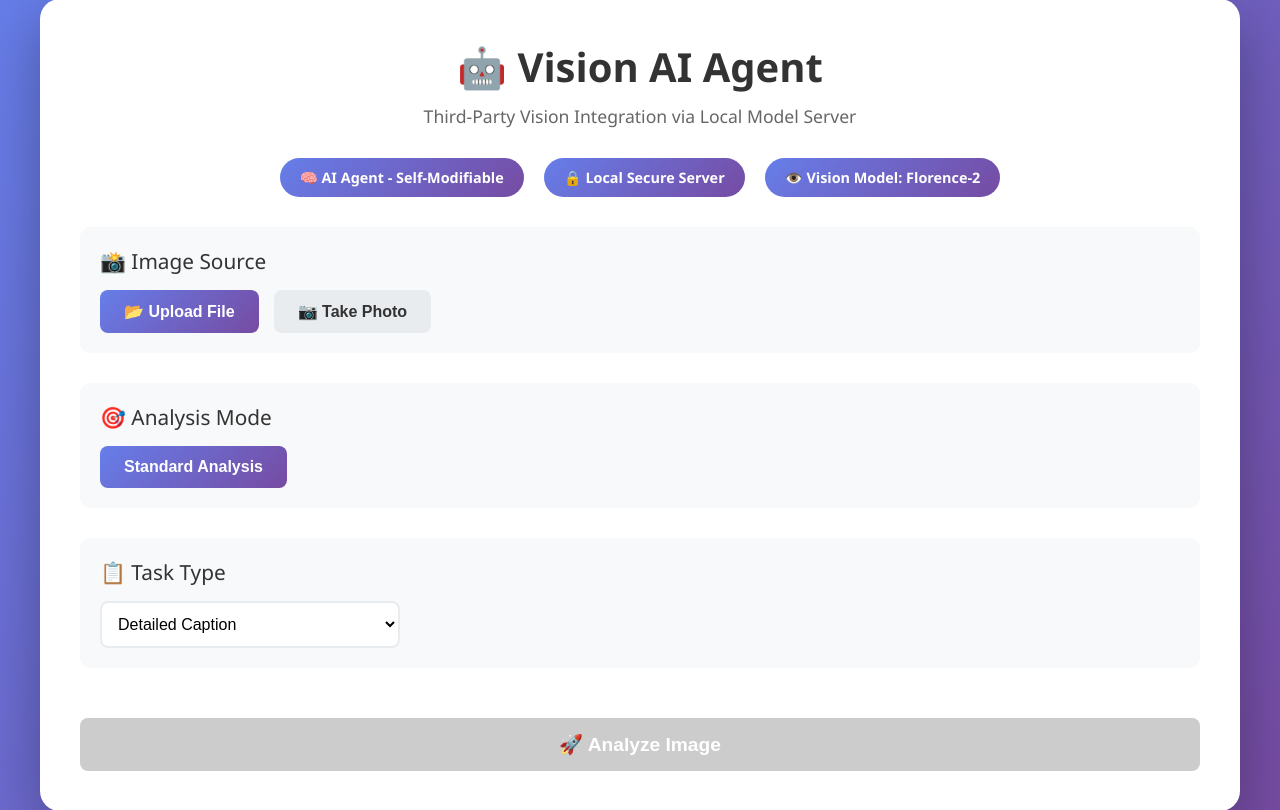
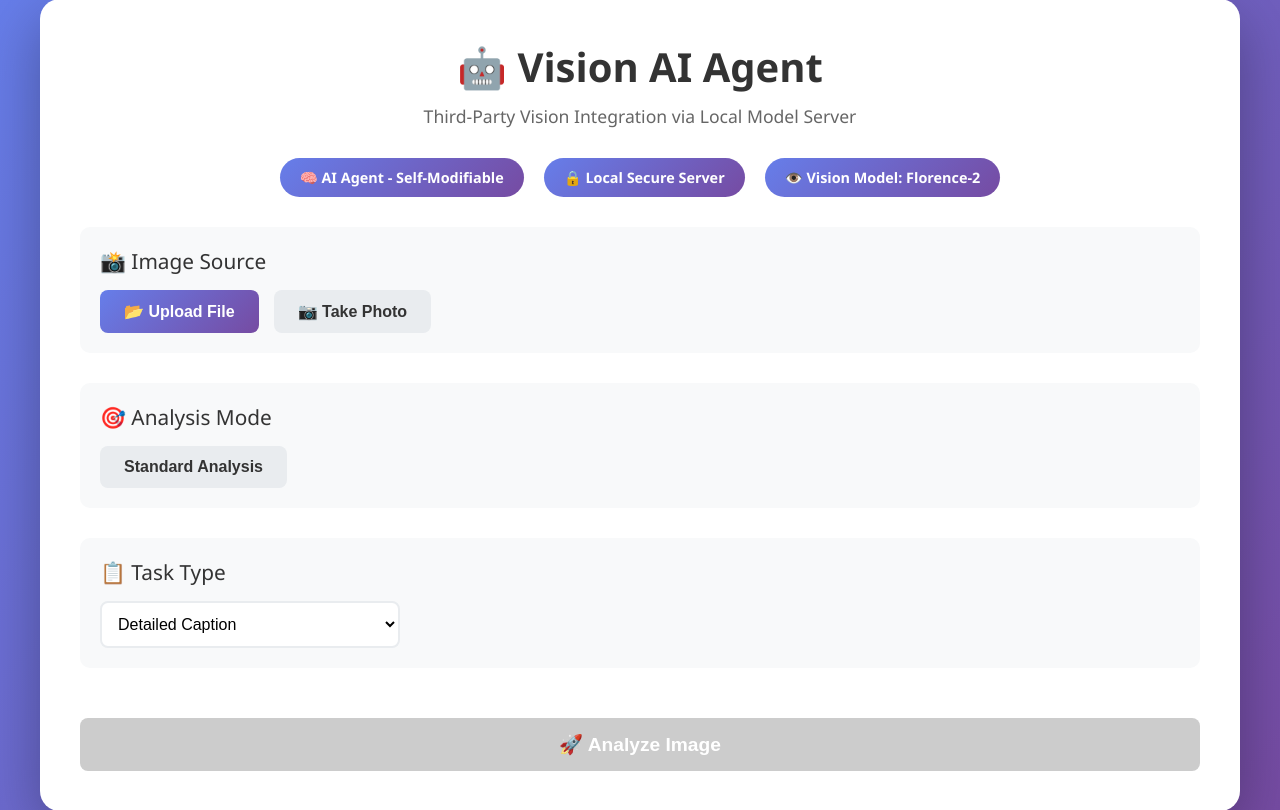
Before and after one commit to maxmakhk/aiagent, a Flask app: page / in a window 1280 px wide. Shown: the part 21-831 px from the top of the page. Run offline with Flask 3, Linux system fonts and the light colour scheme.

Commit message:
Update templates/index.html
Co-authored-by: Copilot <175728472+Copilot@users.noreply.github.com>

```diff
--- a/templates/index.html
+++ b/templates/index.html
@@ -279,7 +279,7 @@
         <div class="section">
             <div class="section-title">🎯 Analysis Mode</div>
             <div class="button-group">
-                <button class="btn-secondary active">Standard Analysis</button>
+                <button class="btn-secondary" type="button" disabled aria-disabled="true">Standard Analysis</button>
             </div>
         </div>
 
```
